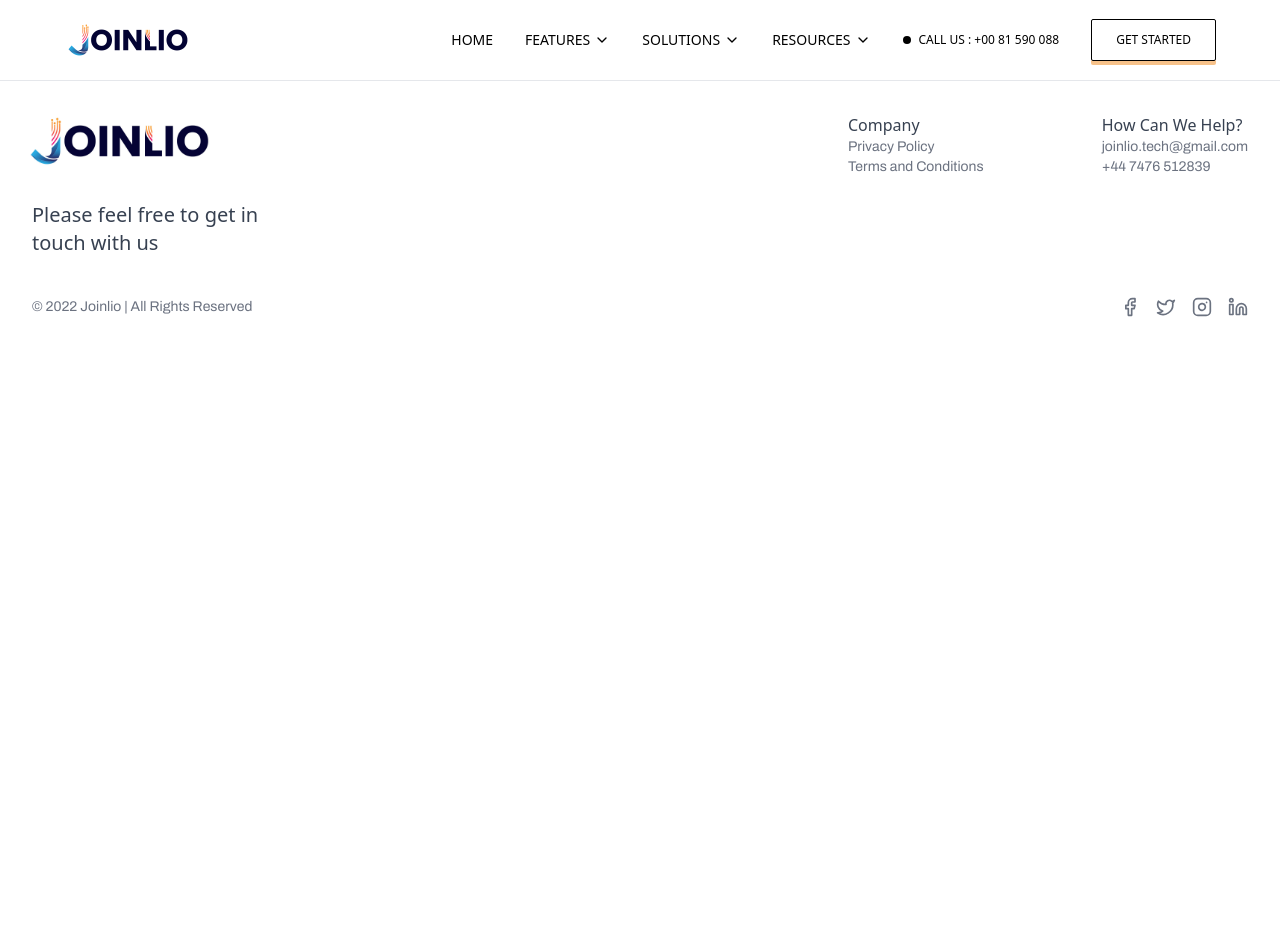
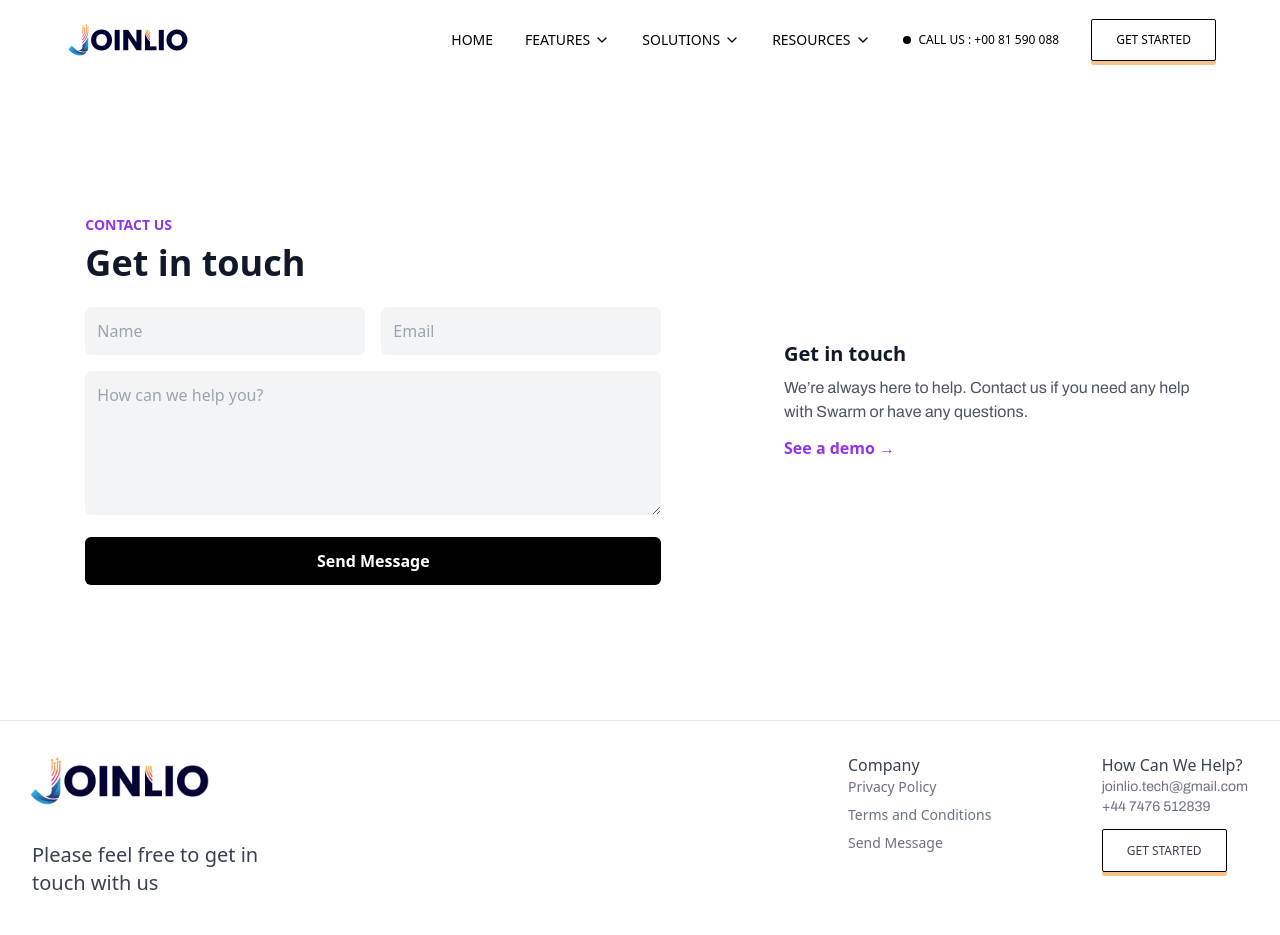
Before and after one commit to CoderAnshul/joinlio, a React (Vite) app: page /send-message in a window 1280 px wide. Shown: the top 935 px of the page. Before the commit the page ends 800 px from the top, so only its background shows below. Built offline with nearby package versions, Linux system fonts and the light colour scheme.

Commit message:
feat: add SendMessage page and update Footer with new link

```diff
--- a/src/App.jsx
+++ b/src/App.jsx
@@ -12,6 +12,7 @@ import ConfidentialityPolicy from './Pages/ConfidentialityPolicy';
 import Blogs from './Pages/Blogs';
 import BlogDetail from './Pages/BlogDetail';
 import { useLocation } from 'react-router-dom';
+import SendMessage from './Pages/SendMessage';
 
 const App = () => {
   const lenisRef = useRef(null);
@@ -40,7 +41,7 @@ const App = () => {
     // Initialize Lenis for smooth scrolling
     const lenis = new Lenis({
       smooth: true,
-      lerp: 0.03, // Adjust scrolling smoothness
+      lerp: 0.07, // Adjust scrolling smoothness
     });
 
     lenisRef.current = lenis;
@@ -77,6 +78,7 @@ const App = () => {
             <Route path="/terms-and-condition" element={<ConfidentialityPolicy/>} />
             <Route path="/blogs" element={<Blogs/>} />
             <Route path="/blog-detail/:id" element={<BlogDetail/>} />
+            <Route path="/send-message" element={<SendMessage/>} />
           </Routes>
         </div>
         <Footer />
--- a/src/Components/Footer.jsx
+++ b/src/Components/Footer.jsx
@@ -1,6 +1,7 @@
 import React from "react";
 import { Facebook, Twitter, Instagram, Linkedin } from "lucide-react";
 import logo from '../assets/images/logo.jpg';
+import { Link } from "react-router-dom";
 
 export default function Footer() {
   return (
@@ -11,48 +12,70 @@ export default function Footer() {
           {/* Left Section */}
           <div className="mb-6 md:mb-0 flex flex-col items-start">
             <img className="h-14 mb-8 -ml-2" src={logo} alt="logo" />
-            <h2 className="text-xl font-medium ">Please feel free to get in <br /> touch with us</h2>
+            <h2 className="text-xl font-medium">Please feel free to get in <br /> touch with us</h2>
           </div>
 
           {/* Middle Section */}
           <div className="flex items-start lg:w-[400px] justify-between space-x-6">
             <div>
               <h3 className="font-medium">Company</h3>
-              <a href="/privacy-policy">
-                <p className="text-sm text-gray-500">Privacy Policy</p>
-              </a>
-              <a href="/terms-and-condition">
-                <p className="text-sm text-gray-500">Terms and Conditions</p>
-              </a>
+              <ul className="space-y-2">
+                <li>
+                  <a
+                    href="/privacy-policy"
+                    className="text-sm text-gray-500 transition-all duration-300 hover:text-blue-600 hover:scale-105 block"
+                  >
+                    Privacy Policy
+                  </a>
+                </li>
+                <li>
+                  <a
+                    href="/terms-and-condition"
+                    className="text-sm text-gray-500 transition-all duration-300 hover:text-blue-600 hover:scale-105 block"
+                  >
+                    Terms and Conditions
+                  </a>
+                </li>
+                <li>
+                  <a
+                    href="/send-message"
+                    className="text-sm text-gray-500 transition-all duration-300 hover:text-blue-600 hover:scale-105 block mb-5"
+                  >
+                    Send Message
+                  </a>
+                </li>
+              </ul>
             </div>
 
             <div>
               <h3 className="font-medium">How Can We Help?</h3>
               <p className="text-sm text-gray-500">joinlio.tech@gmail.com</p>
-              <p className="text-sm text-gray-500">+44 7476 512839</p>
+              <p className="text-sm text-gray-500 mb-5">+44 7476 512839</p>
+              <Link
+                to="/get-started"
+                className="button-shadow uppercase px-6 py-3 text-xs font-medium border border-black rounded-sm active:scale-95 transform hover:bg-[#2CA2FB] hover:text-white transition-all duration-300"
+              >
+                Get Started
+              </Link>
             </div>
           </div>
-
         </div>
-
-        {/* Get in Touch Form */}
-
 
         {/* Bottom Section */}
         <div className="flex pt-2 md:mt-0 justify-between items-center text-gray-500 text-sm">
           <p>© 2022 Joinlio | All Rights Reserved</p>
           <div className="flex space-x-4">
             <a href="https://facebook.com" target="_blank" rel="noopener noreferrer">
-              <Facebook className="w-5 h-5 text-gray-500 hover:text-blue-600" />
+              <Facebook className="w-5 h-5 text-gray-500 hover:text-blue-600 transition-transform duration-300 hover:scale-110" />
             </a>
             <a href="https://twitter.com" target="_blank" rel="noopener noreferrer">
-              <Twitter className="w-5 h-5 text-gray-500 hover:text-blue-400" />
+              <Twitter className="w-5 h-5 text-gray-500 hover:text-blue-400 transition-transform duration-300 hover:scale-110" />
             </a>
             <a href="https://instagram.com" target="_blank" rel="noopener noreferrer">
-              <Instagram className="w-5 h-5 text-gray-500 hover:text-pink-500" />
+              <Instagram className="w-5 h-5 text-gray-500 hover:text-pink-500 transition-transform duration-300 hover:scale-110" />
             </a>
             <a href="https://linkedin.com" target="_blank" rel="noopener noreferrer">
-              <Linkedin className="w-5 h-5 text-gray-500 hover:text-blue-700" />
+              <Linkedin className="w-5 h-5 text-gray-500 hover:text-blue-700 transition-transform duration-300 hover:scale-110" />
             </a>
           </div>
         </div>
--- /dev/null
+++ b/src/Pages/SendMessage.jsx
@@ -0,0 +1,55 @@
+import React from "react";
+
+const SendMessage = () => {
+  return (
+    <div className="flex flex-col md:flex-row items-center min-h-[80vh]  max-w-full justify-around mx-auto p-6">
+      {/* Left Side: Form */}
+      <div className="md:w-2/3 w-full max-w-xl">
+        <h4 className="text-sm font-semibold text-purple-600 uppercase">Contact Us</h4>
+        <h1 className="text-4xl font-bold text-gray-900 mt-2">Get in touch</h1>
+
+        <form className="mt-6 space-y-4">
+          <div className="grid grid-cols-1 md:grid-cols-2 gap-4">
+            <input
+              type="text"
+              placeholder="Name"
+              className="w-full p-3 bg-gray-100 rounded-md outline-none text-gray-700"
+            />
+            <input
+              type="email"
+              placeholder="Email"
+              className="w-full p-3 bg-gray-100 rounded-md outline-none text-gray-700"
+            />
+          </div>
+
+          <textarea
+            placeholder="How can we help you?"
+            rows="5"
+            className="w-full p-3 bg-gray-100 rounded-md outline-none text-gray-700"
+          ></textarea>
+
+          <button
+            type="submit"
+            className="w-full bg-black text-white p-3 rounded-md font-semibold hover:opacity-90"
+          >
+            Send Message
+          </button>
+        </form>
+      </div>
+
+      {/* Right Side: Info */}
+      <div className="md:w-1/3 w-full mt-10 md:mt-0">
+        <h2 className="text-xl font-bold text-gray-900">Get in touch</h2>
+        <p className="text-gray-600 mt-2">
+          We’re always here to help. Contact us if you need any help with Swarm
+          or have any questions.
+        </p>
+        <a href="#" className="text-purple-600 font-semibold mt-3 inline-flex items-center">
+          See a demo →
+        </a>
+      </div>
+    </div>
+  );
+};
+
+export default SendMessage;
```
